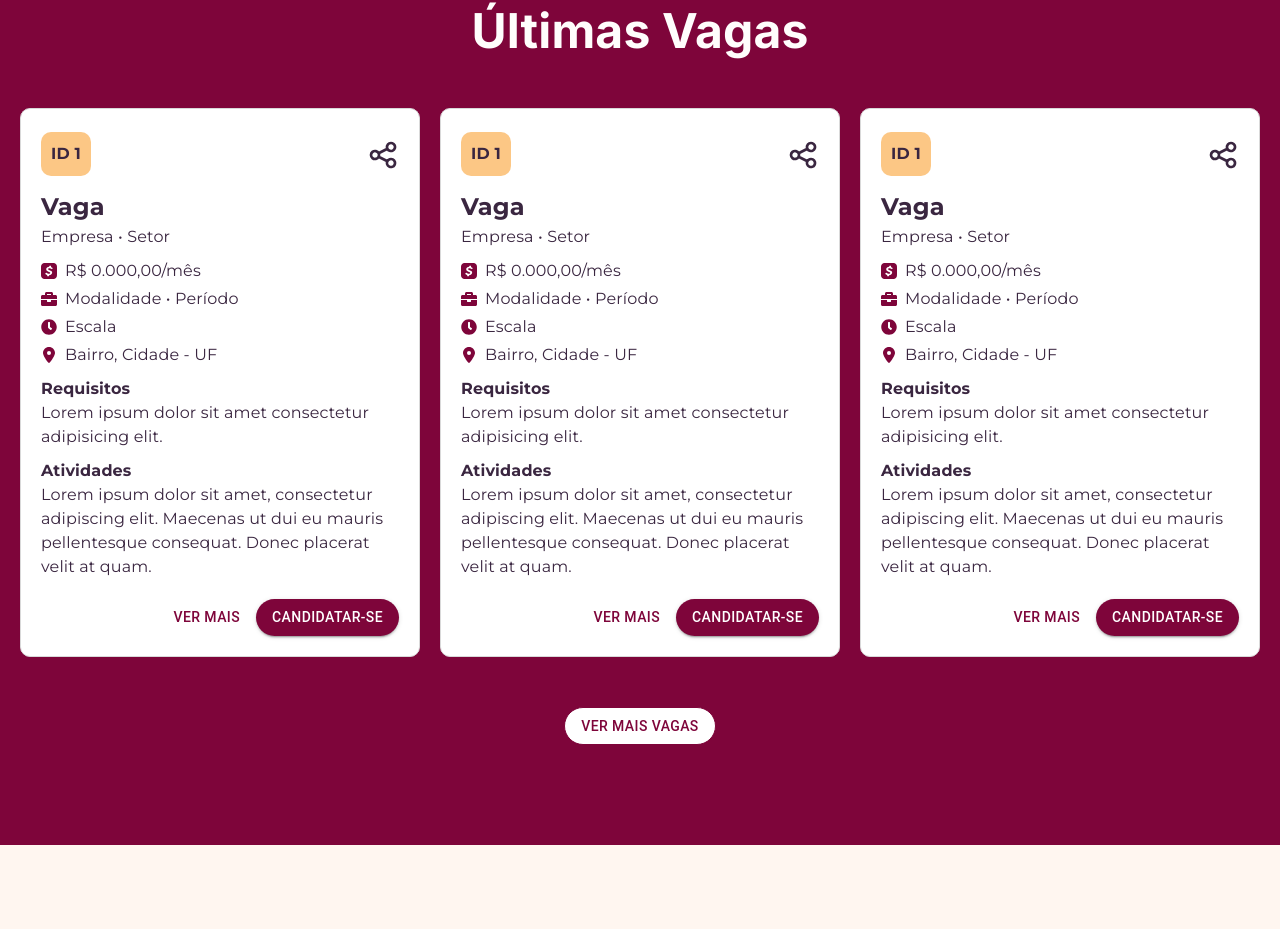
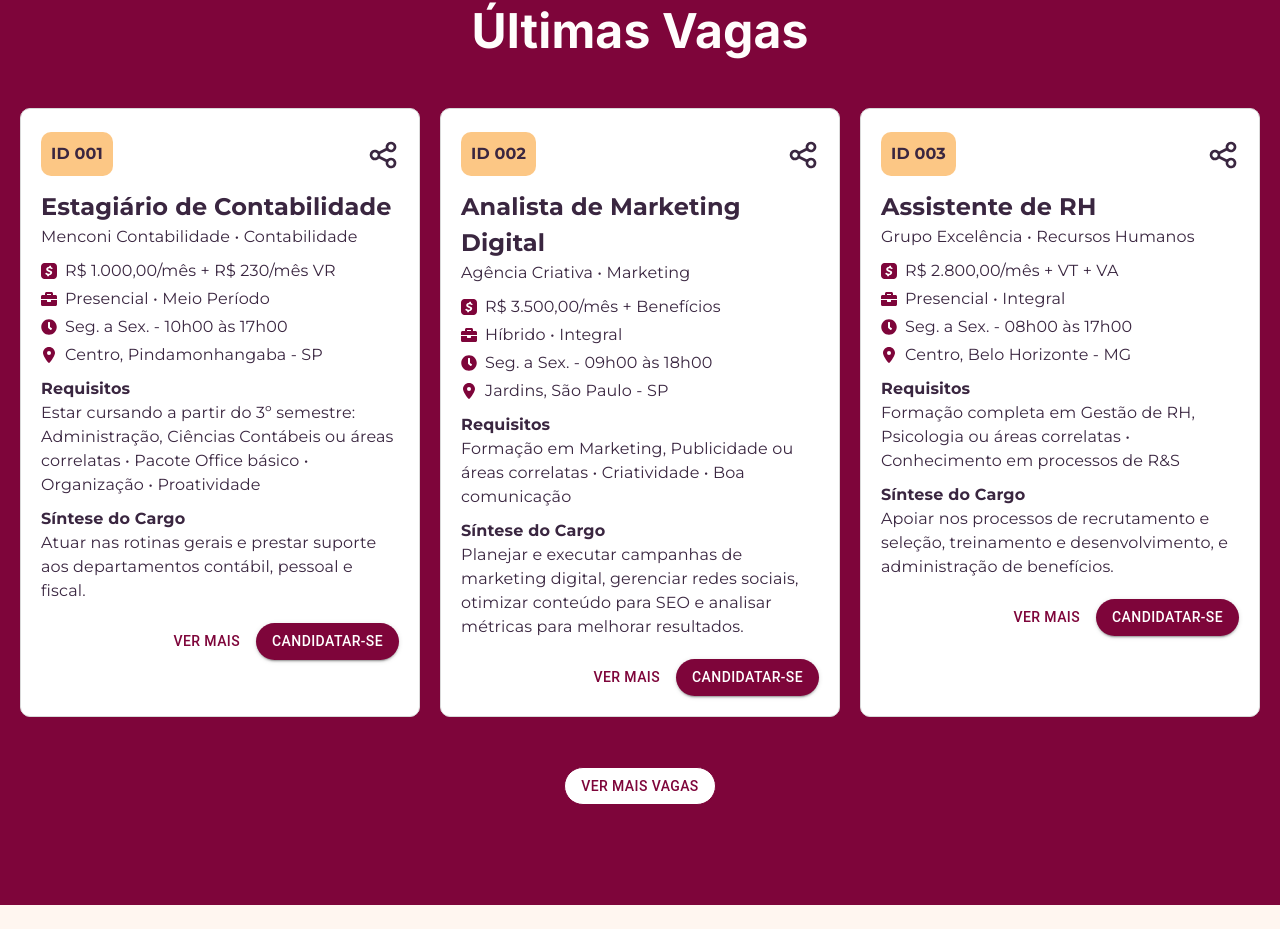
Before and after one commit to MPCGomes/logumrh, a Next.js app in the folder frontend-web/: page / in a window 1280 px wide. Shown: the part 1109-2038 px from the top of the page. Built offline with nearby package versions, Linux system fonts and the light colour scheme.

Commit message:
update content

```diff
--- a/frontend-web/app/page.module.scss
+++ b/frontend-web/app/page.module.scss
@@ -97,6 +97,7 @@
   display: grid;
   place-items: center;
   gap: 20px;
+  height: 100%;
 
   @media (min-width: 1024px) {
     grid-template-columns: repeat(3, 1fr);
--- a/frontend-web/app/page.tsx
+++ b/frontend-web/app/page.tsx
@@ -80,42 +80,42 @@ const Home = () => {
           <div className={styles.recentVacancies}>
             <JobCard
               id={1}
-              job={'Vaga'}
-              company={'Empresa'}
-              payment={'0.000,00/mês'}
-              sector={'Setor'}
-              modality={'Modalidade'}
-              workHours={'Período'}
-              workSchedule={'Escala'}
-              location={'Bairro, Cidade - UF'}
-              requirements={'Lorem ipsum dolor sit amet consectetur adipisicing elit.'}
-              activities={'Lorem ipsum dolor sit amet, consectetur adipiscing elit. Maecenas ut dui eu mauris pellentesque consequat. Donec placerat velit at quam.'}
+              job={'Estagiário de Contabilidade'}
+              company={'Menconi Contabilidade'}
+              payment={'1.000,00/mês + R$ 230/mês VR'}
+              sector={'Contabilidade'}
+              modality={'Presencial'}
+              workHours={'Meio Período'}
+              workSchedule={'Seg. a Sex. - 10h00 às 17h00'}
+              location={'Centro, Pindamonhangaba - SP'}
+              requirements={'Estar cursando a partir do 3º semestre: Administração, Ciências Contábeis ou áreas correlatas • Pacote Office básico • Organização • Proatividade'}
+              activities={'Atuar nas rotinas gerais e prestar suporte aos departamentos contábil, pessoal e fiscal.'}
             />
             <JobCard
-              id={1}
-              job={'Vaga'}
-              company={'Empresa'}
-              payment={'0.000,00/mês'}
-              sector={'Setor'}
-              modality={'Modalidade'}
-              workHours={'Período'}
-              workSchedule={'Escala'}
-              location={'Bairro, Cidade - UF'}
-              requirements={'Lorem ipsum dolor sit amet consectetur adipisicing elit.'}
-              activities={'Lorem ipsum dolor sit amet, consectetur adipiscing elit. Maecenas ut dui eu mauris pellentesque consequat. Donec placerat velit at quam.'}
+              id={2}
+              job={'Analista de Marketing Digital'}
+              company={'Agência Criativa'}
+              payment={'3.500,00/mês + Benefícios'}
+              sector={'Marketing'}
+              modality={'Híbrido'}
+              workHours={'Integral'}
+              workSchedule={'Seg. a Sex. - 09h00 às 18h00'}
+              location={'Jardins, São Paulo - SP'}
+              requirements={'Formação em Marketing, Publicidade ou áreas correlatas • Criatividade • Boa comunicação'}
+              activities={'Planejar e executar campanhas de marketing digital, gerenciar redes sociais, otimizar conteúdo para SEO e analisar métricas para melhorar resultados.'}
             />
             <JobCard
-              id={1}
-              job={'Vaga'}
-              company={'Empresa'}
-              payment={'0.000,00/mês'}
-              sector={'Setor'}
-              modality={'Modalidade'}
-              workHours={'Período'}
-              workSchedule={'Escala'}
-              location={'Bairro, Cidade - UF'}
-              requirements={'Lorem ipsum dolor sit amet consectetur adipisicing elit.'}
-              activities={'Lorem ipsum dolor sit amet, consectetur adipiscing elit. Maecenas ut dui eu mauris pellentesque consequat. Donec placerat velit at quam.'}
+              id={3}
+              job={'Assistente de RH'}
+              company={'Grupo Excelência'}
+              payment={'2.800,00/mês + VT + VA'}
+              sector={'Recursos Humanos'}
+              modality={'Presencial'}
+              workHours={'Integral'}
+              workSchedule={'Seg. a Sex. - 08h00 às 17h00'}
+              location={'Centro, Belo Horizonte - MG'}
+              requirements={'Formação completa em Gestão de RH, Psicologia ou áreas correlatas • Conhecimento em processos de R&S'}
+              activities={'Apoiar nos processos de recrutamento e seleção, treinamento e desenvolvimento, e administração de benefícios.'}
             />
           </div>
           <div className={styles.viewMoreButton}>
--- a/frontend-web/app/vacancy/page.module.scss
+++ b/frontend-web/app/vacancy/page.module.scss
@@ -108,3 +108,8 @@
     font-weight: bold;
   }
 }
+
+.list li{
+  list-style: disc !important;
+  margin-left: 17px;
+}
--- a/frontend-web/components/JobCard/JobCard.module.scss
+++ b/frontend-web/components/JobCard/JobCard.module.scss
@@ -11,6 +11,7 @@
   display: flex;
   flex-direction: column;
   gap: 10px;
+  height: 100%;
 }
 
 .buttons {
--- a/frontend-web/components/JobCard/JobCard.tsx
+++ b/frontend-web/components/JobCard/JobCard.tsx
@@ -45,7 +45,7 @@ const JobCard: React.FC<JobCardProps> = ({
   return (
     <div className={styles.JobCard}>
       <div className={styles.idGroup}>
-        <p>ID {id}</p>
+        <p>ID 00{id}</p>
         <button className={styles.share}>
           <HiOutlineShare />
         </button>
@@ -89,7 +89,7 @@ const JobCard: React.FC<JobCardProps> = ({
       </div>
 
       <div className={styles.activities}>
-        <p className={styles.title}>Atividades</p>
+        <p className={styles.title}>Síntese do Cargo</p>
         <p>{activities}</p>
       </div>
 
```
Also changed, not shown: frontend-web/app/admin/page.tsx (+29 -25 lines), frontend-web/app/adminVacancies/page.tsx (+25 -25 lines), frontend-web/app/curriculum/page.tsx (+7 -2 lines), frontend-web/app/vacancies/page.tsx (+40 -1 lines), frontend-web/app/vacancy/page.tsx (+24 -11 lines).
